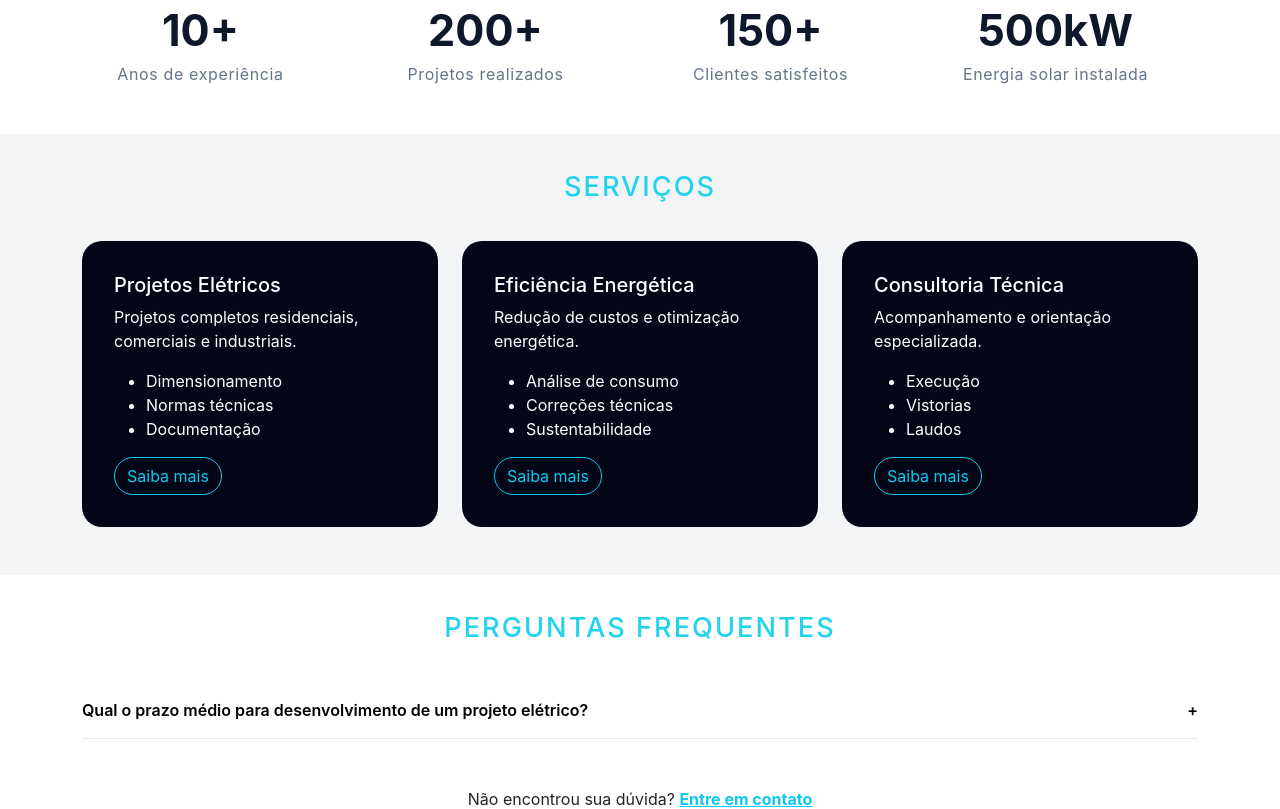
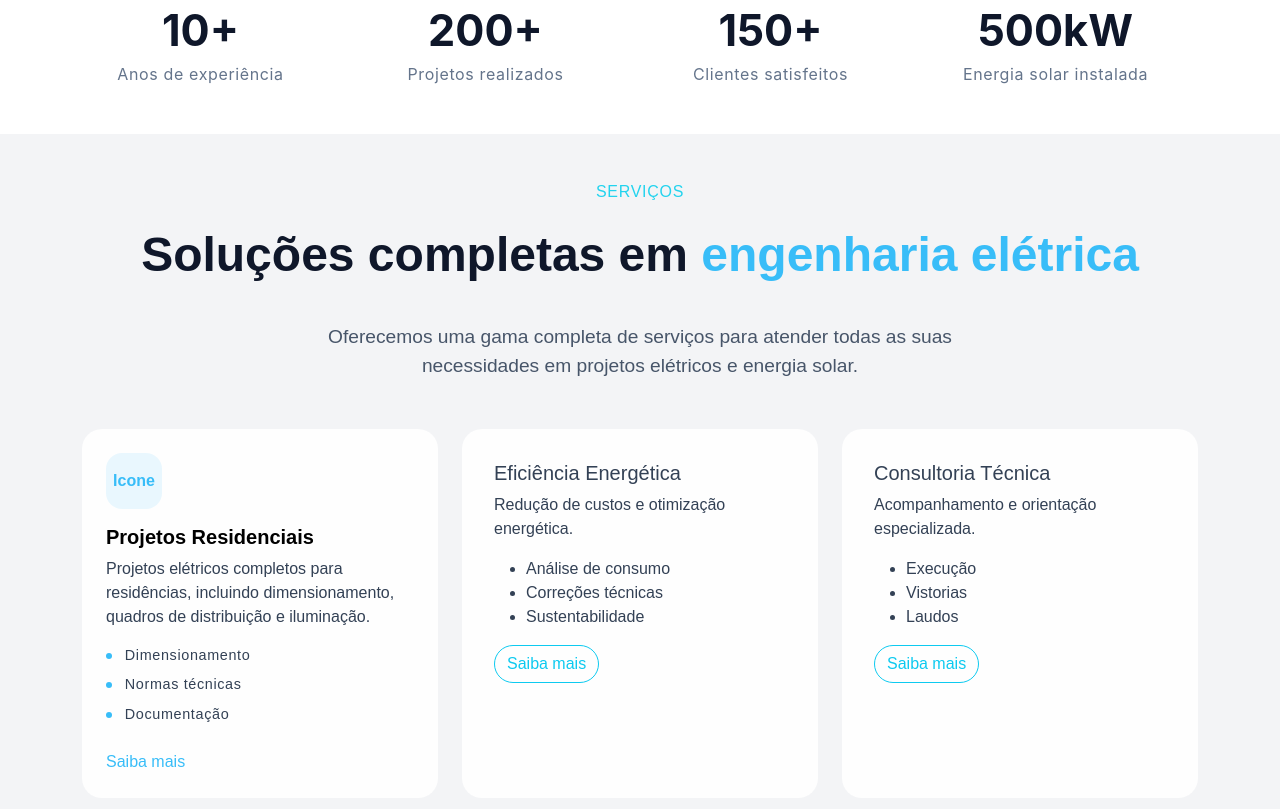
Before and after one commit to soouzaana/Luiz-LandingPage, a Vue app: page / in a window 1280 px wide. Shown: the part 1440-2249 px from the top of the page. Built offline with nearby package versions, Linux system fonts and the light colour scheme; the HTML template or start-up script is replaced by a standard one.

Commit message:
Revamp services section with new layout and descriptions; enhance styling for service cards and icons

```diff
--- a/src/App.vue
+++ b/src/App.vue
@@ -181,19 +181,41 @@
     <!-- SERVIÇOS -->
     <section id="servicos" class="py-5 reveal services-bg">
       <div class="container">
-        <h2 class="text-center mb-5 size-medium">SERVIÇOS</h2>
+        <h2 class="fs-6 size-min text-center mb-4">SERVIÇOS</h2>
+
+        <h2 class="service-desc fw-bold">
+          Soluções completas em <span class="">engenharia elétrica</span>
+        </h2>
+
+        <p class="service-p">
+          Oferecemos uma gama completa de serviços para atender todas as suas
+          necessidades em projetos elétricos e energia solar.
+        </p>
 
         <div class="row g-4">
           <div class="col-md-4">
-            <div class="service-card h-100">
-              <h5>Projetos Elétricos</h5>
-              <p>Projetos completos residenciais, comerciais e industriais.</p>
-              <ul>
-                <li>Dimensionamento</li>
-                <li>Normas técnicas</li>
-                <li>Documentação</li>
+            <div class="service-card h-100 p-4">
+              <div class="service-icon">Icone</div>
+              <h5 class="fw-bold text-black">Projetos Residenciais</h5>
+              <p>
+                Projetos elétricos completos para residências, incluindo
+                dimensionamento, quadros de distribuição e iluminação.
+              </p>
+              <ul class="service-list">
+                <li>
+                  <span class="list-icon"></span>
+                  Dimensionamento
+                </li>
+                <li>
+                  <span class="list-icon"></span>
+                  Normas técnicas
+                </li>
+                <li>
+                  <span class="list-icon"></span>
+                  Documentação
+                </li>
               </ul>
-              <a class="btn btn-outline-info rounded-pill">Saiba mais</a>
+              <a class="service-more">Saiba mais</a>
             </div>
           </div>
 
@@ -539,19 +561,82 @@
 /* SERVIÇOS */
 .services-bg {
   background: #f3f4f6;
+  font-family: sans-serif;
+}
+
+.service-desc {
+  text-align: center;
+  font-size: 3rem;
+  margin-bottom: 2.5rem;
+  color: #0f172a;
+}
+
+.service-desc span {
+  color: var(--primary);
+}
+
+.service-p {
+  text-align: center;
+  font-size: 1.2rem;
+  margin-bottom: 3rem;
+  color: #475569;
+  padding: 0 20%;
 }
 
 .service-card {
-  background: #020617;
-  color: #fff;
+  background: #fefefe;
+  color: #334155;
   padding: 2rem;
   border-radius: 20px;
   transition: 0.4s;
 }
 
 .service-card:hover {
-  transform: translateY(-10px);
-  box-shadow: 0 0 40px rgba(34, 211, 238, 0.25);
+  box-shadow: 0 0 40px rgba(34, 211, 238, 0.15);
+}
+
+.service-icon {
+  width: 3.5rem;
+  height: 3.5rem;
+  padding: 1.5rem;
+  background: rgba(56, 189, 248, 0.1);
+  color: var(--primary);
+  border-radius: 1rem;
+  display: flex;
+  align-items: center;
+  justify-content: center;
+  font-weight: bold;
+  margin-bottom: 1rem;
+}
+
+.service-list {
+  list-style: none;
+  padding: 0;
+  color: #334155;
+}
+.service-list li {
+  display: flex;
+  align-items: center;
+  gap: 0.8rem;
+  margin-bottom: 0.5rem;
+  letter-spacing: 0.04rem;
+  font-size: 0.9rem;
+}
+
+.service-list .list-icon {
+  width: 6px;
+  height: 6px;
+  background: var(--primary);
+  border-radius: 50%;
+}
+
+.service-more {
+  display: inline-block;
+  margin-top: 0.5rem;
+  color: var(--primary);
+  font-weight: 500;
+  cursor: pointer;
+  text-decoration: none;
 }
 
 /* FAQ */
```
